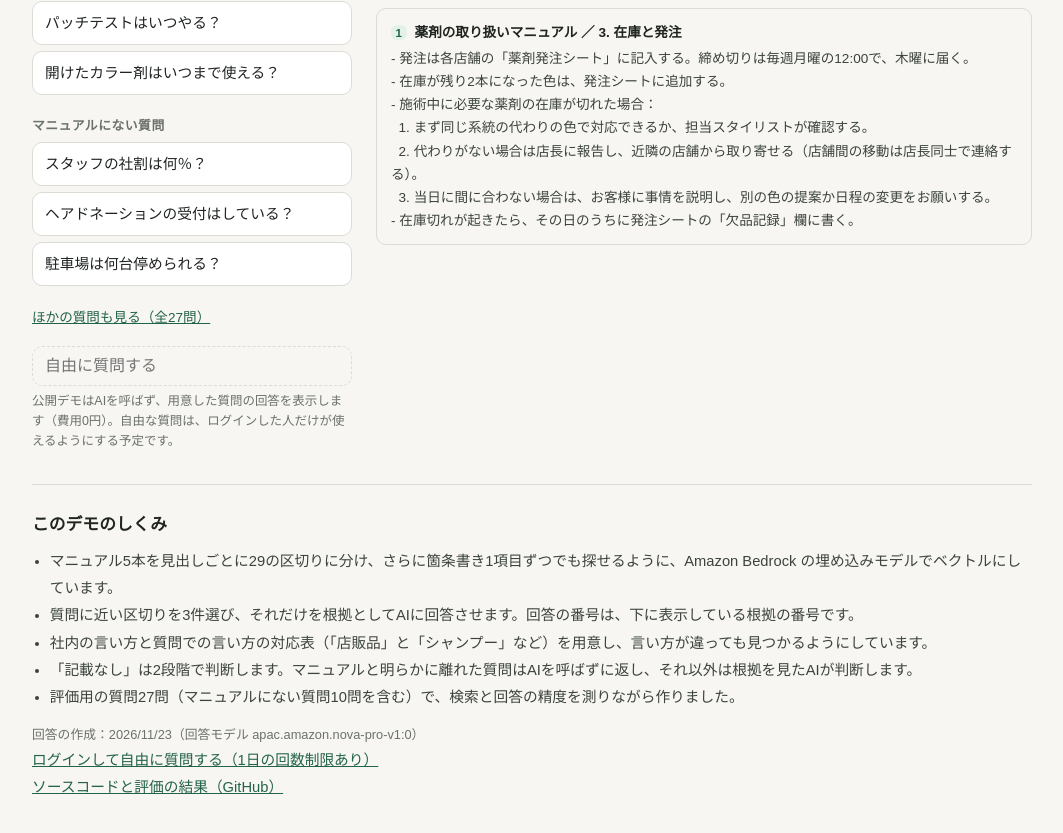
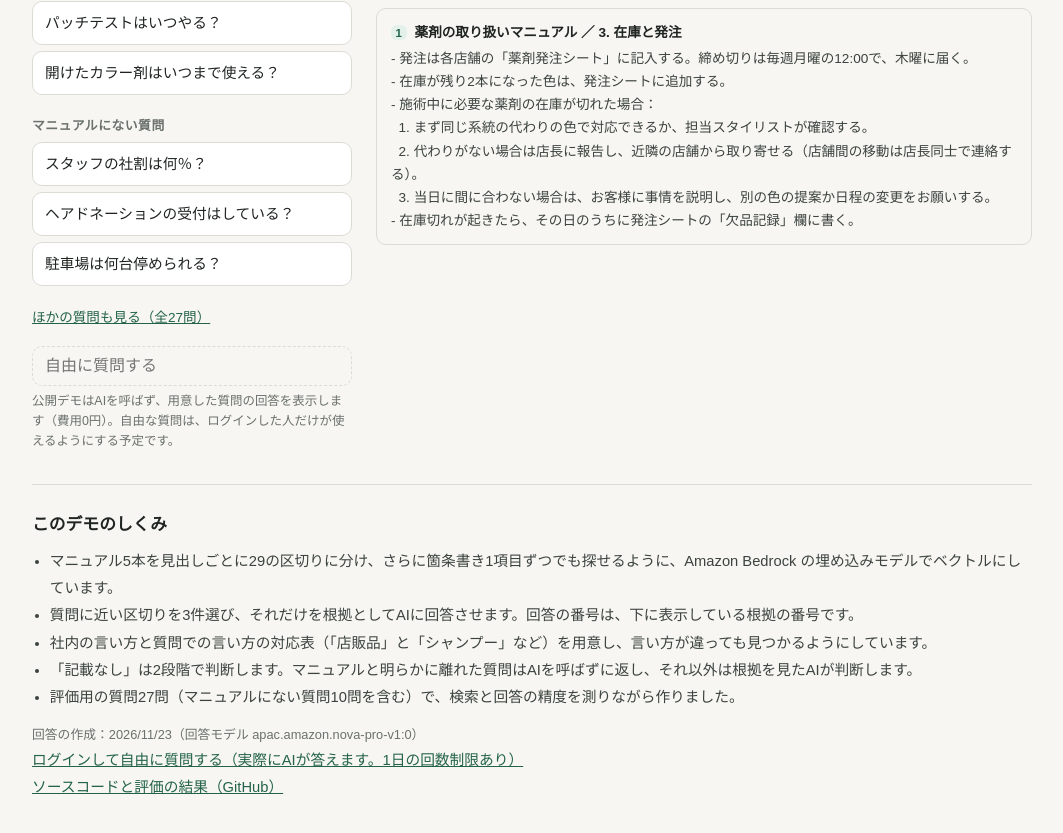
Before and after one commit to takahkok0812/salon-manual-qa, a Next.js app: page / in a window 1280 px wide. Shown: the part 460-1293 px from the top of the page, without its empty margins (108-1171 px from the left). Built offline with nearby package versions, Linux system fonts and the light colour scheme.

Commit message:
AWS Amplify でログイン後の画面を公開。公開デモ（Pages）から Amplify 版へリンク
Co-Authored-By: Claude Opus 5.5 <noreply@anthropic.com>
Claude-Session: https://claude.ai/code/session_01PSFmekd6LzA8k87EnWQEz1

```diff
--- a/src/app/page.tsx
+++ b/src/app/page.tsx
@@ -5,12 +5,14 @@ import styles from "./page.module.css";
 import { QaDemo } from "./qa-demo";
 
 const REPO_URL = "https://github.com/takahkok0812/salon-manual-qa";
+/** ログイン後の画面は AWS Amplify で配信している（GitHub Pages の静的版からはこちらへリンクする） */
+const LIVE_CHAT_URL = "https://main.d1viy15doium1g.amplifyapp.com/chat";
 
 export default async function Home() {
   const { docTitles, chunkCount } = await getSampleSummary();
   const data = demo as DemoData;
-  // 静的書き出し（GitHub Pages）にはログイン後の画面がないので、リンクを出さない
-  const hasLive = process.env.GITHUB_PAGES !== "1";
+  // 静的書き出し（GitHub Pages）にはログイン後の画面がないので、Amplify 版へリンクする
+  const chatHref = process.env.GITHUB_PAGES === "1" ? LIVE_CHAT_URL : "/chat";
 
   return (
     <main className={styles.main}>
@@ -43,13 +45,11 @@ export default async function Home() {
             回答の作成：{new Date(data.generatedAt).toLocaleDateString("ja-JP")}（回答モデル {data.answerModel.replace(/^bedrock:/, "")}）
           </p>
         )}
-        {hasLive && (
-          <p>
-            <a className={styles.link} href="/chat">
-              ログインして自由に質問する（1日の回数制限あり）
-            </a>
-          </p>
-        )}
+        <p>
+          <a className={styles.link} href={chatHref}>
+            ログインして自由に質問する（実際にAIが答えます。1日の回数制限あり）
+          </a>
+        </p>
         <p>
           <a className={styles.link} href={REPO_URL}>
             ソースコードと評価の結果（GitHub）
```
Also changed, not shown: 1 other file (tests, documents, lock files or other folders).
